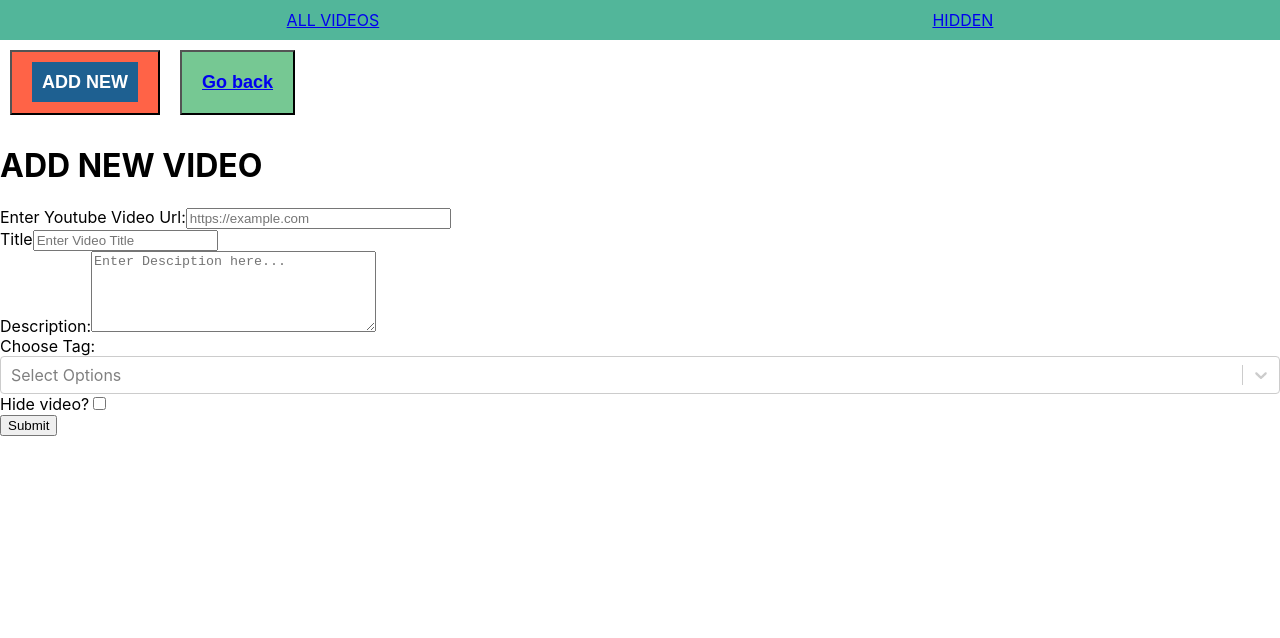
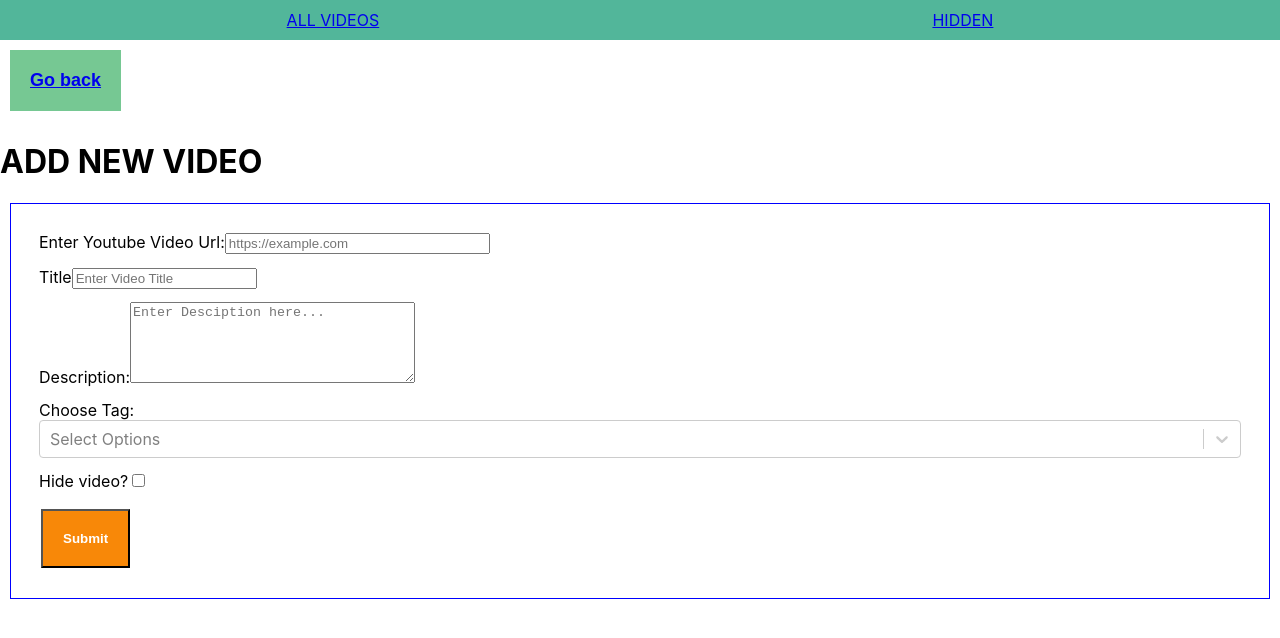
Before and after one commit to AditiJalaj/youtube-listings, a React (Create React App) app: page /add in a window 1280 px wide. Shown: the top 638 px of the page. Built offline with nearby package versions, Linux system fonts and the light colour scheme.

Commit message:
first version

```diff
--- a/src/App.css
+++ b/src/App.css
@@ -13,9 +13,18 @@
     padding: 10px;
 }
 .primary-button{
-    background-color: tomato;
+    background-color: rgb(248, 136, 8);
     color:white;
     text-decoration: none;
+    text-align: center;
+    max-width: 20%;
+    padding: 20px;
+    margin:10px;
+    font-weight: bolder;
+    cursor: pointer;
+}
+.primary-button:hover{
+    background-color: rgb(202, 170, 127);
 }
 button{
     padding:20px;
@@ -25,6 +34,8 @@ button{
     font-size: large;
     display: inline;
     color:white;
+    border: none;
+    text-decoration: none;
 }
 button:hover{
     background-color: #EDF6CA;
@@ -33,7 +44,30 @@ button:hover{
     background-color:#184E77;
     padding:10px;
     color:white;
+    max-width: 20%;
+}
+.actionitems{
+    padding:20px;
+    margin: 10px;
+    background-color: #76C893;
+    font-weight:bolder;
+    font-size: large;
+    display: inline;
+    color:white;
+    text-decoration: none;
+}
 
-    max-width: 20%;
+.actionitems:hover{
+    background-color: #3a440f;
+}
 
+.form{
+    border: 1px solid blue;
+    padding: 20px;
+    margin: 10px;
 }
+
+section{
+    padding:5px;
+    margin:3px;
+}
--- a/src/App.js
+++ b/src/App.js
@@ -12,13 +12,11 @@ function App() {
    <>
 
   <Router>
+
   <div className="nav">
-
  <NavLink exact activeClassName='is-active' to='/'>ALL VIDEOS</NavLink>
  <NavLink  exact activeClassName='is-active' to='/hidden'>HIDDEN</NavLink>
   </div>
-
-  <button className="primary-button"><NavLink exact={true} activeClassName='is-active' to='/add'>ADD NEW</NavLink></button>
 
   <Switch>
   <Route exact path='/' component={VideoListing}/>
@@ -26,7 +24,6 @@ function App() {
   <Route exact path='/videodetails/:id' component={VideoDetails}/>
   <Route exact path='/edit/:id' component={EditForm}/>
   <Route exact path='/hidden' component={Hidden}/>
-
   </Switch>
   </Router>
 
--- a/src/components/AddForm.js
+++ b/src/components/AddForm.js
@@ -64,7 +64,7 @@ const submitForm=(e)=>{
     return ( <>
        <button> <Link to='/'>Go back</Link> </button>
         <h1> ADD NEW VIDEO </h1>
-        <form onSubmit={submitForm}>
+        <form className="form" onSubmit={submitForm}>
 
         <section>
         <label htmlFor="url">Enter Youtube Video Url:</label>
@@ -120,7 +120,8 @@ const submitForm=(e)=>{
           />
         </section>
 
-        <input  className="submit" type="submit"/>
+
+        <input  className='primary-button' type="submit" />
 
         </form>
 
--- a/src/components/EachVideo.js
+++ b/src/components/EachVideo.js
@@ -1,4 +1,4 @@
-import { useEffect, useState } from "react";
+import { useState } from "react";
 import { Link } from "react-router-dom";
 
 
@@ -10,9 +10,6 @@ const EachVideo = ({ title, description, tag, hiddenvid, id, url }) => {
   const hideHandler = () => {
     setHidden(!hidden);
 
-    //below points to correct value and it's being set to localstorag too
-    //but in hidden or videolistings it's getting it undefined
-    //check the edit details , see null values
     console.log('the new  tag on hide handler is ',tag)
 
     //to modify the localstorage item as !hiddenvid
@@ -28,28 +25,27 @@ const EachVideo = ({ title, description, tag, hiddenvid, id, url }) => {
     localStorage.setItem(id, JSON.stringify(documents));
   };
 
-
-  //on changing the hide or show the tag is going undefined since state is not passed correctly
-
-
   return (
     <>
 
       {!hidden && (
         <div style={{ margin: "12px", border: "1px solid blue" }}>
-          <h3 style={{ backgroundColor: "aqua", display: "inline" }}>
-            {title}  </h3>
+          <h2 style={{ backgroundColor: "aqua", display: "inline" }}>
+             {title}  </h2>
 
 
           <div>
           {tag && tag.map((i)=>{
-            return <h4 className="tags">{i}</h4>
+            return <h4 className="tags">{i.value}</h4>
           } )}
           </div>
 
-          <Link to={`/videodetails/${id}`}>Go to Details</Link>
+          <div style={{display: 'flex',
+          justifyContent: 'space-around'}}>
+          <Link className='actionitems' to={`/videodetails/${id}`}>Go to Details</Link>
           <button onClick={hideHandler}>Add to Hidden Videos</button>
-          <Link to={`/edit/${id}`}>EDIT</Link>
+          <Link className='actionitems' to={`/edit/${id}`}>EDIT VIDEO</Link>
+          </div>
         </div>
       )}
     </>
--- a/src/components/EditForm.js
+++ b/src/components/EditForm.js
@@ -33,7 +33,6 @@ const EditForm = () => {
 
   var documents = [];
   const submitForm = (e) => {
-    console.log("submit form");
     e.preventDefault();
 
     documents.push({
@@ -55,9 +54,9 @@ const EditForm = () => {
   };
   return (
     <>
-      <Link to='/'>GO BaCK</Link>
+    <button> <Link to='/'>Go back</Link> </button>
       <h1>EDIT VIDEO </h1>
-      <form onSubmit={submitForm}>
+      <form className="form"  onSubmit={submitForm}>
         <section>
           <label htmlFor="url">Enter Youtube Video Url:</label>
           <input
@@ -122,8 +121,9 @@ const EditForm = () => {
             }}
           />
         </section>
-        <input type="submit" />
+        <input className='primary-button' type="submit" />
       </form>
+
     </>
   );
 };
--- a/src/components/Hidden.js
+++ b/src/components/Hidden.js
@@ -23,12 +23,16 @@ const Hidden = () => {
 
                 <div>
                   {j.video_tag.map((z) => (
-                    <h4 className="tags"> {z.value}</h4>
+                      //array of strings
+                    <h4 className="tags">{z.value}</h4>
                   ))}
                 </div>
 
-                <Link to={`/videodetails/${j.video_id}`}>Go to Details</Link>
-                <Link to={`/edit/${j.video_id}`}>EDIT</Link>
+                <div style={{display: 'flex',
+                justifyContent: 'space-around'}}>
+                <Link className='actionitems' to={`/videodetails/${j.video_id}`}>Go to Details</Link>
+                <Link   className='actionitems' to={`/edit/${j.video_id}`}>EDIT</Link>
+                </div>
               </div>
             );
           });
--- a/src/components/VideoDetails.js
+++ b/src/components/VideoDetails.js
@@ -14,7 +14,7 @@ const VideoDetails = () => {
     var embedUrl="https://www.youtube.com/embed/"+res[1];
 
     return ( <>
-        <Link to ='/'>Go back</Link>
+        <button> <Link to='/'>Go back</Link> </button>
         <div>
         <iframe width="560"
          height="315"
@@ -23,7 +23,11 @@ const VideoDetails = () => {
          allow="autoplay; encrypted-media"
          allowfullscreen></iframe>
          </div>
-         <Link to={`/edit/${id}`}>EDIT</Link>
+
+         <div style={{display:'flex',textAlign:'center'}}>
+         <Link className='actionitems' to={`/edit/${id}`}>EDIT</Link>
+         </div>
+
         </> );
 }
 
--- a/src/components/VideoListing.js
+++ b/src/components/VideoListing.js
@@ -1,6 +1,6 @@
 import EachVideo from "./EachVideo";
 import useVideos from '../custom-hooks/useVideos'
-
+import {NavLink} from 'react-router-dom'
 
 const VideoListing = () => {
   //this should have all movies collection load up here
@@ -13,6 +13,7 @@ const VideoListing = () => {
 
   return (
     <>
+    <button className="primary-button"><NavLink exact={true} to='/add'>ADD NEW</NavLink></button>
       {truearr &&
         truearr.map((i) => {
           return i.map((j) => {
@@ -21,7 +22,7 @@ const VideoListing = () => {
                 key={j.video_id}
                 title={j.video_title}
                 description={j.video_des}
-                tag={j.video_tag.map((z) => z.value)}
+                tag={j.video_tag.map(z =>{return z})}
                 hiddenvid={j.hidden}
                 id={j.video_id}
                 url={j.video_url}
```
